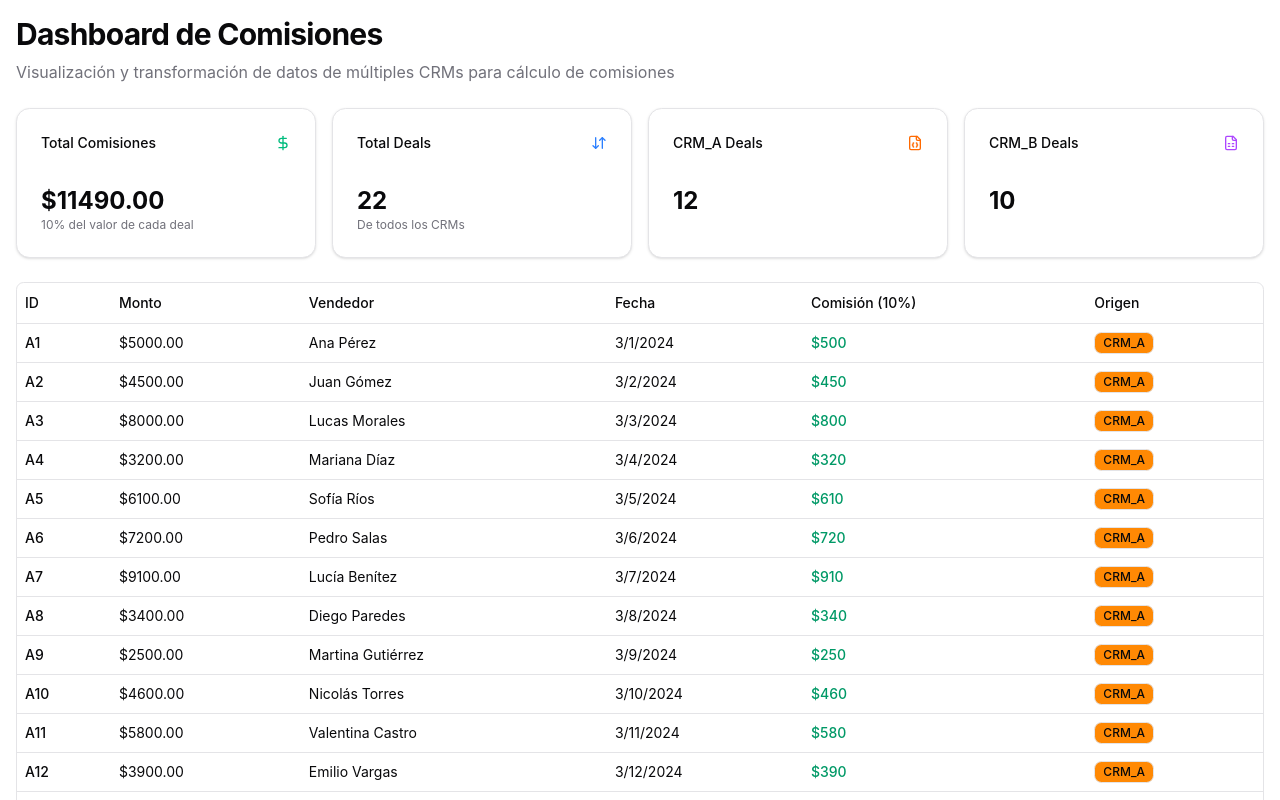
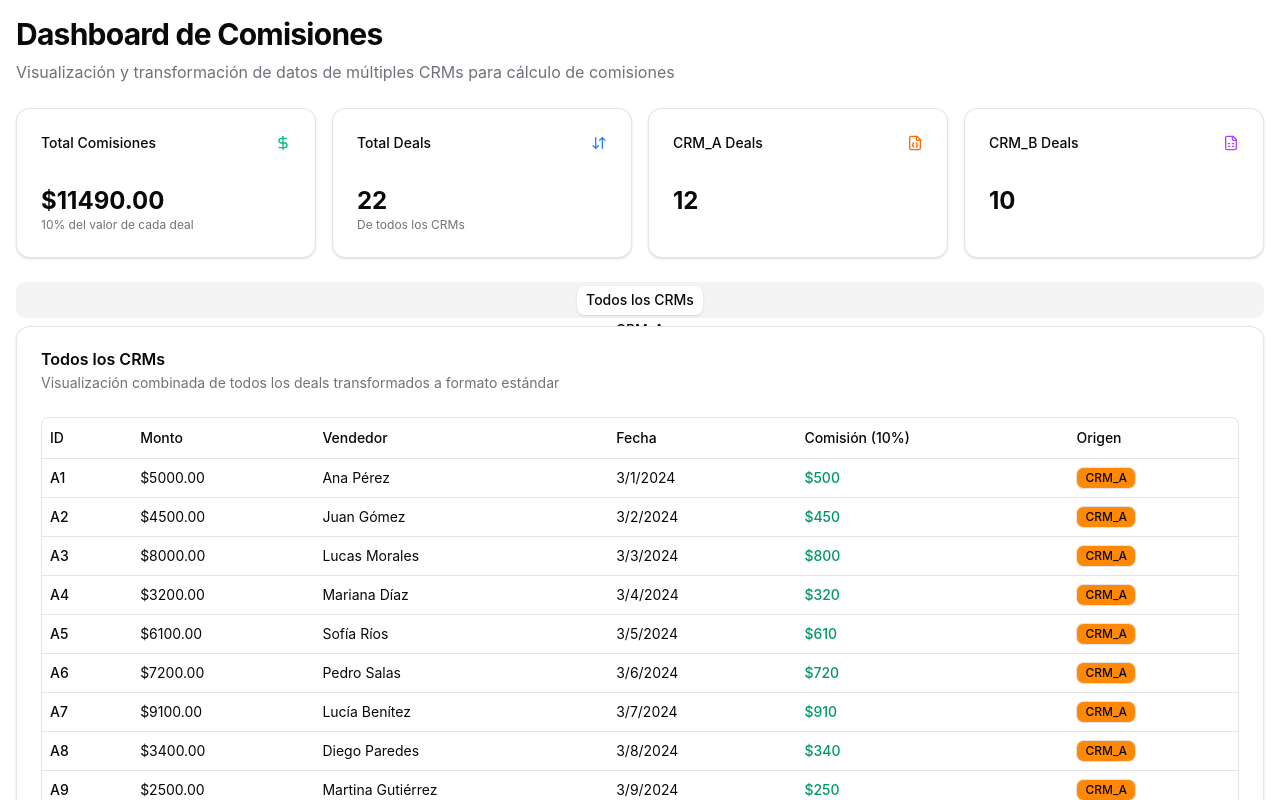
Before and after one commit to francojalil7/commission-dashboard, a Next.js app: page / in a window 1280 px wide. Shown: the top 800 px of the page. Built offline with nearby package versions, Linux system fonts and the light colour scheme.

Commit message:
feat: refactoring DashboardClient loading

```diff
--- a/src/components/home/DashboardClient.tsx
+++ b/src/components/home/DashboardClient.tsx
@@ -2,7 +2,7 @@
 
 import {useEffect, useState} from "react";
 
-import {DashboardMetrics, DealsTable, SkeletonDashboardMetrics} from "./";
+import {DashboardMetrics, DashboardTabs, SkeletonDashboardMetrics} from "./";
 
 import {StandardDeal} from "@/crms/types";
 import {importAllCRMs} from "@/app/actions/importsCRMs";
@@ -10,6 +10,7 @@ import {getDashboardStats} from "@/lib/getDashboardStats";
 
 export function DashboardClient() {
   const [deals, setDeals] = useState<StandardDeal[]>([]);
+  const [loading, setLoading] = useState(true);
 
   useEffect(() => {
     const loadDeals = async () => {
@@ -18,7 +19,9 @@ export function DashboardClient() {
 
         setDeals(result);
       } catch (err) {
-        console.error("❌ Error importing deals:", err);
+        console.error("Error importing deals:", err);
+      } finally {
+        setLoading(false);
       }
     };
 
@@ -30,7 +33,7 @@ export function DashboardClient() {
   return (
     <>
       {deals.length === 0 ? <SkeletonDashboardMetrics /> : <DashboardMetrics stats={stats} />}
-      <DealsTable deals={deals} />
+      <DashboardTabs deals={deals} loading={loading} />
     </>
   );
 }
--- /dev/null
+++ b/src/components/home/DashboardTabs.tsx
@@ -0,0 +1,69 @@
+import {RefreshCw} from "lucide-react";
+
+import {Card, CardContent, CardDescription, CardHeader, CardTitle} from "../ui/card";
+import {Tabs, TabsContent, TabsList, TabsTrigger} from "../ui/tabs";
+
+import {DealsTable} from ".";
+
+import {StandardDeal} from "@/crms/types";
+import {CRM_NAMES} from "@/crms/constants";
+
+interface DashboardTabsProps {
+  deals: StandardDeal[];
+  loading: boolean;
+}
+
+const CRM_TABS = [
+  {
+    key: "all",
+    title: "Todos los CRMs",
+    description: "Visualización combinada de todos los deals transformados a formato estándar",
+    filterFn: () => true,
+  },
+  {
+    key: CRM_NAMES.A,
+    title: CRM_NAMES.A,
+    description: `Transformación de datos del ${CRM_NAMES.A}`,
+    filterFn: (deal: StandardDeal) => deal.source === CRM_NAMES.A,
+  },
+  {
+    key: CRM_NAMES.B,
+    title: CRM_NAMES.B,
+    description: `Transformación de datos del ${CRM_NAMES.B}`,
+    filterFn: (deal: StandardDeal) => deal.source === CRM_NAMES.B,
+  },
+];
+
+export function DashboardTabs({deals, loading}: DashboardTabsProps) {
+  return (
+    <Tabs className="w-full" defaultValue="all">
+      <TabsList className={`grid w-full grid-cols-${CRM_TABS.length}`}>
+        {CRM_TABS.map((tab) => (
+          <TabsTrigger key={tab.key} value={tab.key}>
+            {tab.title}
+          </TabsTrigger>
+        ))}
+      </TabsList>
+
+      {CRM_TABS.map((tab) => (
+        <TabsContent key={tab.key} value={tab.key}>
+          <Card>
+            <CardHeader>
+              <CardTitle>{tab.title}</CardTitle>
+              <CardDescription>{tab.description}</CardDescription>
+            </CardHeader>
+            <CardContent>
+              {loading ? (
+                <div className="flex justify-center py-8">
+                  <RefreshCw className="text-muted-foreground h-8 w-8 animate-spin" />
+                </div>
+              ) : (
+                <DealsTable deals={deals.filter(tab.filterFn)} />
+              )}
+            </CardContent>
+          </Card>
+        </TabsContent>
+      ))}
+    </Tabs>
+  );
+}
--- a/src/components/home/DealsTable.tsx
+++ b/src/components/home/DealsTable.tsx
@@ -22,7 +22,7 @@ export function DealsTable({deals}: {deals: StandardDeal[]}) {
         <TableBody>
           {deals.length === 0 ? (
             <TableRow>
-              <TableCell className="h-24 text-center" colSpan={6}>
+              <TableCell className="h-36 text-center" colSpan={6}>
                 No hay datos disponibles
               </TableCell>
             </TableRow>
--- a/src/components/home/DealsTabs.tsx
+++ /dev/null
@@ -1,89 +0,0 @@
-import {RefreshCw} from "lucide-react";
-
-import {Card, CardContent, CardDescription, CardHeader, CardTitle} from "../ui/card";
-import {Tabs, TabsContent, TabsList, TabsTrigger} from "../ui/tabs";
-
-import {DealsTable} from "./";
-
-import {StandardDeal} from "@/crms/types";
-import {CRM_NAMES} from "@/crms/constants";
-
-interface DashboardTableProps {
-  deals: StandardDeal[];
-}
-
-export function DashboardTable({deals}: DashboardTableProps) {
-  const loading = false;
-
-  return (
-    <Tabs className="w-full" defaultValue="all">
-      <TabsList className="grid w-full grid-cols-3">
-        <TabsTrigger value="all">Todos los CRMs</TabsTrigger>
-        <TabsTrigger value="crm-a">CRM A (JSON)</TabsTrigger>
-        <TabsTrigger value="crm-b">CRM B (CSV)</TabsTrigger>
-      </TabsList>
-
-      <TabsContent value="all">
-        <Card>
-          <CardHeader>
-            <CardTitle>Todos los Deals Estandarizados</CardTitle>
-            <CardDescription>
-              Visualización combinada de todos los deals transformados a formato estándar
-            </CardDescription>
-          </CardHeader>
-          <CardContent>
-            {loading ? (
-              <div className="flex justify-center py-8">
-                <RefreshCw className="text-muted-foreground h-8 w-8 animate-spin" />
-              </div>
-            ) : (
-              <DealsTable deals={deals} />
-            )}
-          </CardContent>
-        </Card>
-      </TabsContent>
-
-      <TabsContent value="crm-a">
-        <Card>
-          <CardHeader>
-            <CardTitle>CRM A - Datos JSON</CardTitle>
-            <CardDescription>Transformación de datos del CRM A (formato JSON)</CardDescription>
-          </CardHeader>
-          <CardContent>
-            <div className="mb-6 rounded-md bg-slate-50 p-4 dark:bg-slate-900">
-              <h3 className="mb-2 font-medium">Datos originales:</h3>
-            </div>
-            {loading ? (
-              <div className="flex justify-center py-8">
-                <RefreshCw className="text-muted-foreground h-8 w-8 animate-spin" />
-              </div>
-            ) : (
-              <DealsTable deals={deals.filter((deal) => deal.source === CRM_NAMES.A)} />
-            )}
-          </CardContent>
-        </Card>
-      </TabsContent>
-
-      <TabsContent value="crm-b">
-        <Card>
-          <CardHeader>
-            <CardTitle>CRM B - Datos CSV</CardTitle>
-            <CardDescription>Transformación de datos del CRM B (formato CSV)</CardDescription>
-          </CardHeader>
-          <CardContent>
-            <div className="mb-6 rounded-md bg-slate-50 p-4 dark:bg-slate-900">
-              <h3 className="mb-2 font-medium">Datos originales:</h3>
-            </div>
-            {loading ? (
-              <div className="flex justify-center py-8">
-                <RefreshCw className="text-muted-foreground h-8 w-8 animate-spin" />
-              </div>
-            ) : (
-              <DealsTable deals={deals.filter((deal) => deal.source === CRM_NAMES.B)} />
-            )}
-          </CardContent>
-        </Card>
-      </TabsContent>
-    </Tabs>
-  );
-}
--- a/src/components/home/index.ts
+++ b/src/components/home/index.ts
@@ -6,6 +6,6 @@ export * from "./DashboardMetrics";
 
 export * from "./DealsTable";
 
-export * from "./DealsTabs";
+export * from "./DashboardTabs";
 
 export * from "./SkeletonDashboardMetrics";
```
